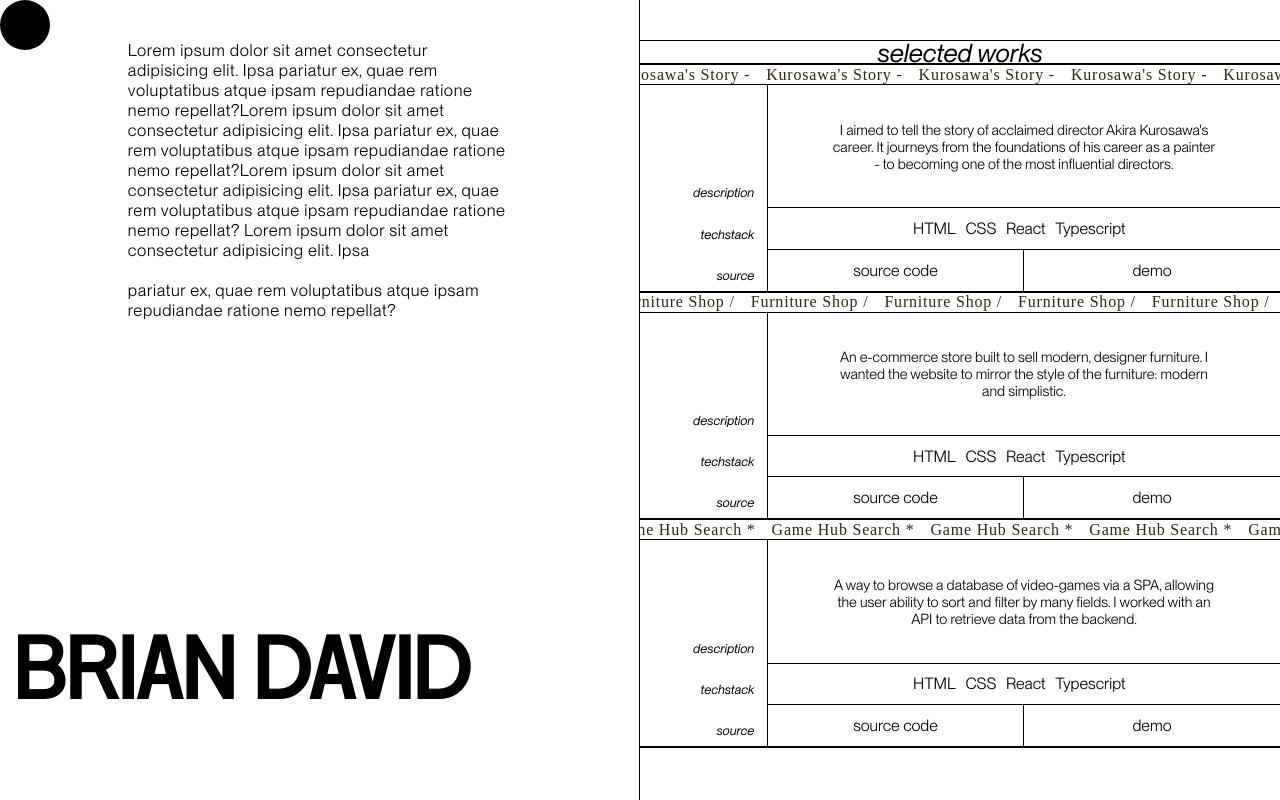
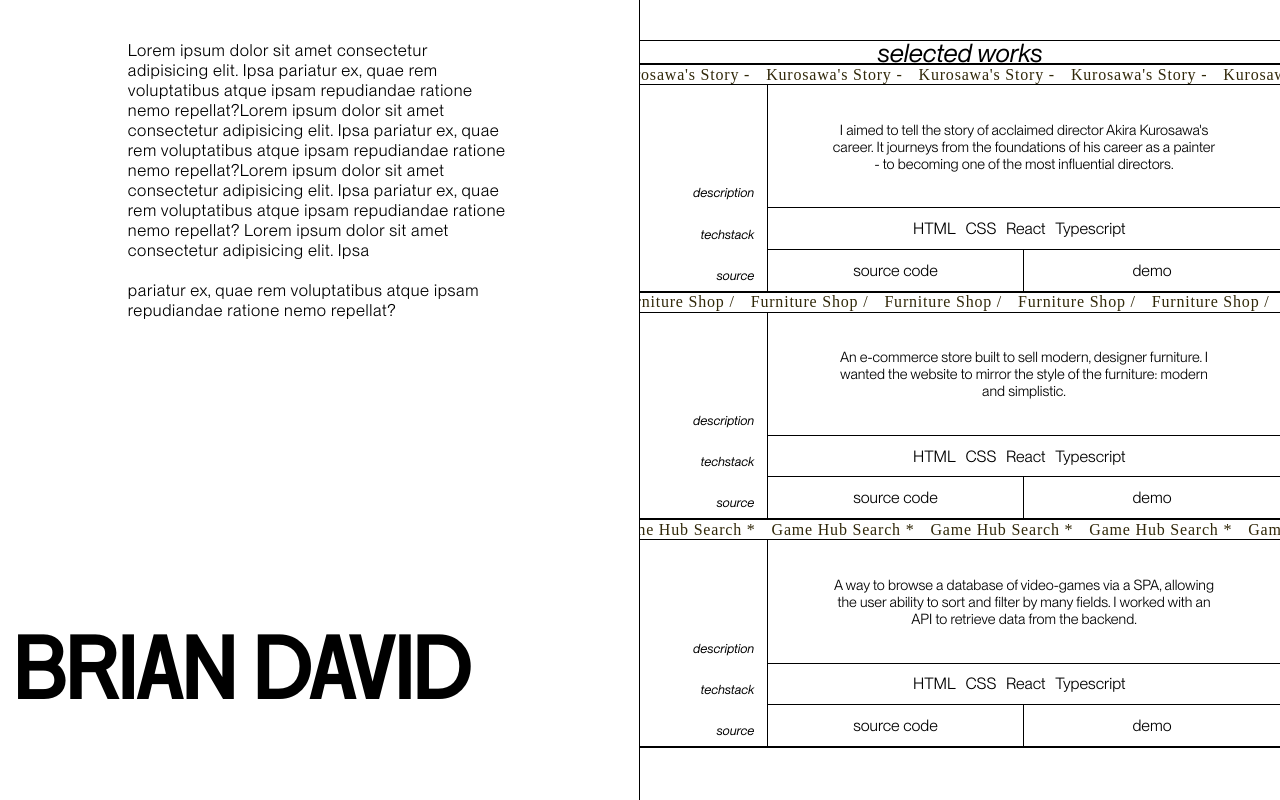
Before and after one commit to brian-david4/brian-portfolio-website, a React (Vite) app in the folder portfolio-website/: page / in a window 1280 px wide. Built offline with nearby package versions, Linux system fonts and the light colour scheme; a web font is replaced by a local one.

Commit message:
Project trail enter/exit anims

```diff
--- a/portfolio-website/src/components/ProjectVisitTrail/ProjectVisitTrail.tsx
+++ b/portfolio-website/src/components/ProjectVisitTrail/ProjectVisitTrail.tsx
@@ -3,12 +3,20 @@ import styles from "./projVT.module.css";
 
 interface ProjectVisitTrailProps {
   mouse: { x: MotionValue<number>; y: MotionValue<number> };
+  hovered: boolean;
 }
 
-const ProjectVisitTrail = ({ mouse }: ProjectVisitTrailProps) => {
+const ProjectVisitTrail = ({ mouse, hovered }: ProjectVisitTrailProps) => {
+  const opacity: number = hovered ? 1 : 0;
+  const scale: number = hovered ? 1 : 0.2;
   return (
     <>
-      <motion.div style={{ x: mouse.x, y: mouse.y }} className={styles.trail} />
+      <motion.div
+        animate={{ opacity, scale }}
+        transition={{ duration: 0.75, ease: [0.25, 1, 0.5, 1] }}
+        style={{ x: mouse.x, y: mouse.y }}
+        className={styles.trail}
+      />
     </>
   );
 };
--- a/portfolio-website/src/pages/Home2/Home2.tsx
+++ b/portfolio-website/src/pages/Home2/Home2.tsx
@@ -3,8 +3,10 @@ import styles from "./home.module.css";
 import { projects } from "../../data";
 import { useSpring } from "framer-motion";
 import ProjectVisitTrail from "../../components/ProjectVisitTrail/ProjectVisitTrail";
+import { useState } from "react";
 
 const Home2 = () => {
+  const [hovered, setHovered] = useState(false);
   const springSettings = {
     stiffness: 150,
     damping: 40,
@@ -24,7 +26,7 @@ const Home2 = () => {
   };
   return (
     <main onMouseMove={handleMouseMove} className={styles.page}>
-      <ProjectVisitTrail mouse={mouse} />
+      <ProjectVisitTrail hovered={hovered} mouse={mouse} />
       <div className={styles.pageOne}>
         <section className={styles.sectionLeft}>
           <h2 className={styles.nameTitle}>BRIAN DAVID</h2>
@@ -44,7 +46,11 @@ const Home2 = () => {
           </p>
         </section>
         <section className={styles.sectionRight}>
-          <section className={styles.projects}>
+          <section
+            onMouseEnter={() => setHovered(true)}
+            onMouseLeave={() => setHovered(false)}
+            className={styles.projects}
+          >
             <div className={styles.projectTitle}>
               <div>selected works</div>
             </div>
```
